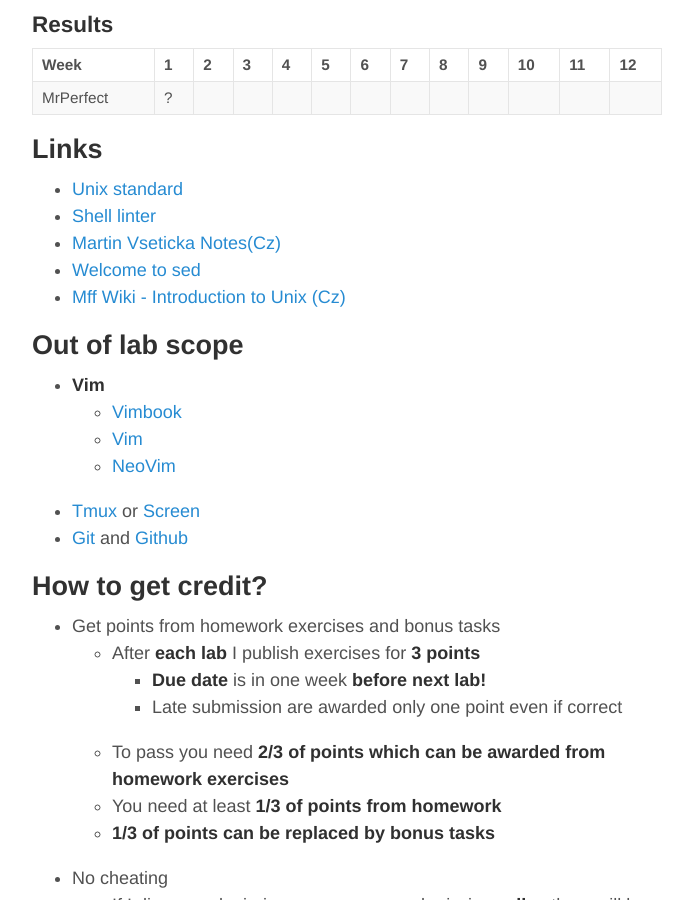
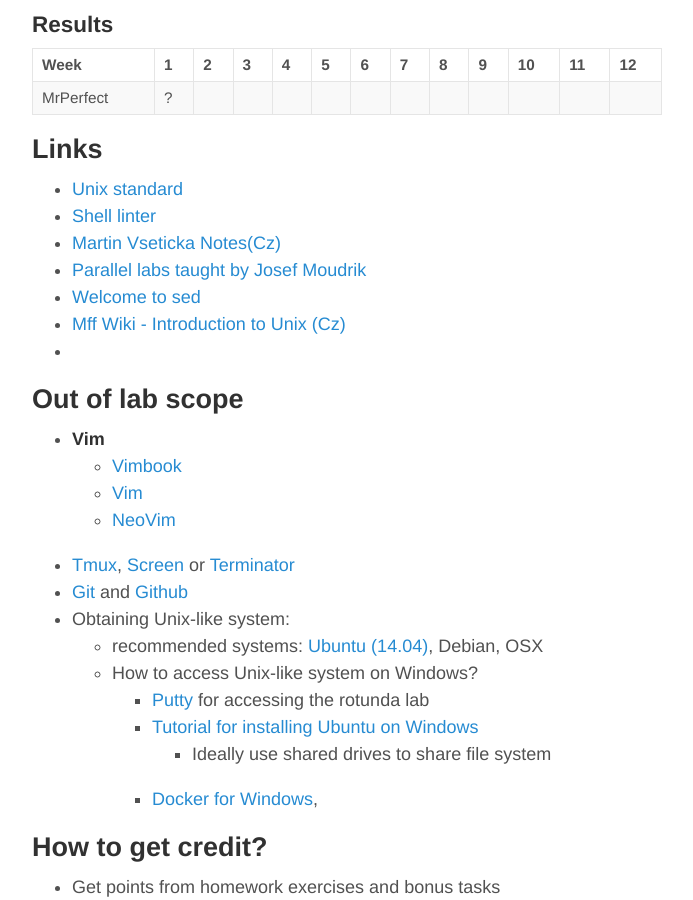
Before and after one commit to oplatek/oplatek.github.io, a Jekyll site: the page built from _posts/2016-02-02-labs-unix.md, in a window 1280 px wide and 900 px high, scrolled down 696 px. Shown: the whole window, without its empty margins (293-986 px from the left). Built offline with Jekyll 4.4.1, drawn with Linux system fonts in a browser that asks for light colours.

Commit message:
add links

```diff
--- a/_posts/2016-02-02-labs-unix.md
+++ b/_posts/2016-02-02-labs-unix.md
@@ -35,8 +35,10 @@ Links
 - [Unix standard][unix-standard]
 - [Shell linter][shell-linter]
 - [Martin Vseticka Notes(Cz)][vseticka]
+- [Parallel labs taught by Josef Moudrik][moudrik]
 - [Welcome to sed][sed]
 - [Mff Wiki - Introduction to Unix (Cz)][wiki-unix]
+-
 
 Out of lab scope
 ----------------
@@ -44,8 +46,15 @@ Out of lab scope
     - [Vimbook][vimbook]
     - [Vim][vim]
     - [NeoVim][neovim]
-- [Tmux][tmux] or [Screen][screen]
+- [Tmux][tmux], [Screen][screen] or [Terminator][terminator]
 - [Git][git] and [Github][github]
+- Obtaining Unix-like system:
+    - recommended systems: [Ubuntu (14.04)][ubuntu-install], Debian, OSX
+    - How to access Unix-like system on Windows?
+        - [Putty][putty] for accessing the rotunda lab
+        - [Tutorial for installing Ubuntu on Windows][virtualbox-on-windows]
+            - Ideally use shared drives to share file system
+        - [Docker for Windows][docker-win],
 
 How to get credit?
 ------------------
@@ -73,6 +82,7 @@ How to get credit?
 [sed]: http://sed.sourceforge.net/
 [wiki-unix]: http://wiki.matfyz.cz/wiki/%C3%9Avod_do_UNIXu
 [vseticka]: http://www.martinvseticka.eu/index.php?sekce=browse&page=79
+[moudrik]: http://j2m.cz/~jm/vyuka/unix2016/
 [github]: https://guides.github.com/activities/hello-world/
 [git]: http://git-scm.com/docs/gittutorial
 [screen]: https://www.gnu.org/software/screen/
@@ -88,3 +98,7 @@ How to get credit?
 [rotunda-rights]: http://wiki.ms.mff.cuni.cz/wiki/Pr%C3%A1va_UNIX
 [shell-linter]: http://www.shellcheck.net/
 [pkucera-lab]: http://ktiml.mff.cuni.cz/~kucerap/unix/
+[terminator]: http://gnometerminator.blogspot.cz/p/introduction.html
+[virtualbox-on-windows]: http://blog.en.uptodown.com/virtualize-ubuntu-14-04-windows-using-virtualbox/
+[putty]: http://www.putty.org/
+[ubuntu-install]: http://www.ubuntu.com/download/desktop/install-ubuntu-desktop
```
